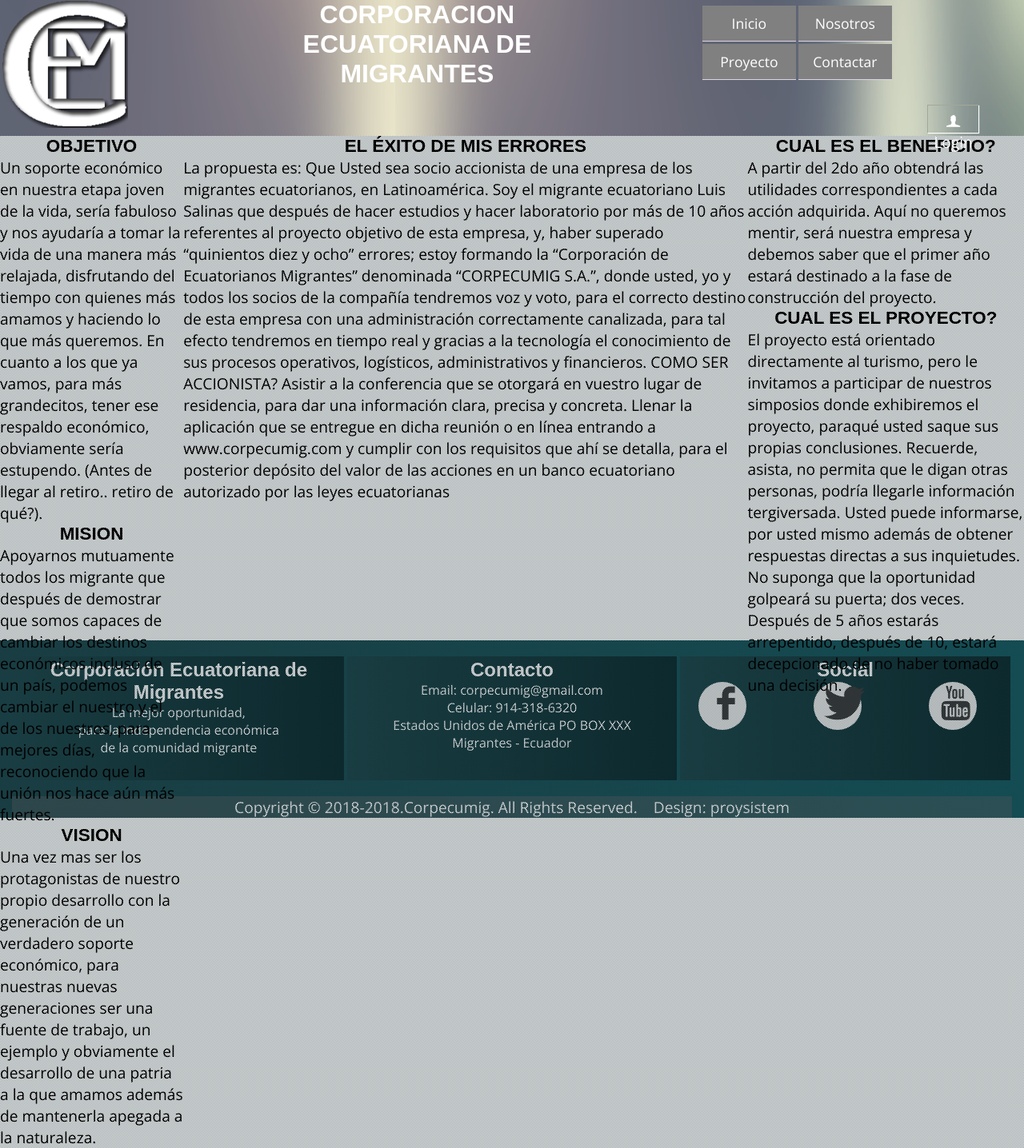
After one commit to proysistem/corpecumig, a Django app: a page that uses corporacion/templates/inicio/propuesta.html in a window 1280 px wide. The commit adds this page. Shown: the whole page at 80% size. Run offline with Django 3.2, Linux system fonts and the light colour scheme; parts of the project's set-up code (start-up, migrations or seed data) failed here and were passed over; some libraries are stand-ins or nearby versions; some web fonts are replaced.

Commit message:
propuesta

```diff
--- a/corporacion/apps/inicio/urls.py
+++ b/corporacion/apps/inicio/urls.py
@@ -1,11 +1,12 @@
 from django.conf.urls import url
 
-from apps.inicio.views import IndexView, proyecto, nosotros, contacto
+from apps.inicio.views import IndexView, proyecto, propuesta, nosotros, contacto
 
 
 urlpatterns = [
     url(r'^$', IndexView, name='iniciar'),
     url(r'^IndProy$', proyecto.as_view(), name='proyecto'),
+    url(r'^IndProp$', propuesta, name='propuesta'),
     url(r'^IndNoso$', nosotros, name='nosotros'),
     url(r'^IndCont$', contacto, name='contacto'),
 ]
--- a/corporacion/apps/inicio/views.py
+++ b/corporacion/apps/inicio/views.py
@@ -30,6 +30,13 @@ class proyecto(ListView):
     success_url = reverse_lazy('inicio:iniciar')
 
 
+def propuesta(request):
+
+    context = {}
+    template = 'inicio/propuesta.html'
+    return render(request, template, context)
+
+
 def contacto(request):
 
     context = {}
--- a/corporacion/static/css/style.css
+++ b/corporacion/static/css/style.css
@@ -165,7 +165,6 @@ input:focus
 .font_small{font-size: small;}
 .font_medium{font-size: medium;}
 .font_large{font-size: large;}
-
 .color_6D7969
 	{
 /*	background: linear-gradient(#6D7969, #6D9969); opacity: 0.8; /* Standard syntax */
--- a/corporacion/static/css/style_main.css
+++ b/corporacion/static/css/style_main.css
@@ -24,7 +24,7 @@ body{
 .fondo_page
 	{
 	width: 100%;
-	height: 84vh;
+	height: 100vh;
 	}
 .back_slide
 	{
@@ -100,16 +100,17 @@ body{
 .group    /* Aplica al grupo de importante y pulse */
 	{
 	width: 100%;
+	font-size: 1.2em;
 	display: flex;
 	justify-content: space-between;
 	}
 .group_orizont-1    /* Aplica a importante */
 	{
-	width: 70%;
+	object-position: left;
 	}
 .group_orizont-2   /* Aplica a pulse*/
 	{
-	width: 25%;
+	width: 08%;
 	}
 .aside_main
 	{
@@ -124,6 +125,12 @@ body{
 	background-color: rgba(31,101,12,0.4);
 	border-bottom: solid 1px #eeddcc;
 	padding: 10px 15px;
+	}
+.color_780827
+	{
+	background: linear-gradient(#510909, #881F1F, #110903); /* Standard syntax */
+	color: #FFF;
+	padding: 5px;
 	}
 /*------------------------ Estilos responsive ----------------------- */
 @media(min-width: 768px){
--- /dev/null
+++ b/corporacion/templates/inicio/propuesta.html
@@ -0,0 +1,55 @@
+{% extends 'base/base_main.html' %}
+
+{% block title %} Home {% endblock title %}</title>
+
+{% block context%}
+			<section class="fondo_page">
+				<article class="back_slide">
+					<div>
+						<div class="group">
+							<div class="group_orizont-1">
+								<p>
+									<h1>OBJETIVO</h1>
+Un soporte económico en nuestra etapa joven de la vida, sería fabuloso y nos ayudaría a tomar la vida de una manera más relajada, disfrutando del tiempo con quienes más amamos y haciendo lo que más queremos.
+En cuanto a los que ya vamos,  para más grandecitos,  tener ese respaldo económico, obviamente sería estupendo. (Antes de llegar al retiro.. retiro de qué?).
+
+<h1>MISION</h1>
+Apoyarnos mutuamente todos los migrante que después de demostrar que somos capaces de cambiar los destinos económicos  incluso de un país, podemos cambiar el nuestro y el de los nuestros, para mejores días, reconociendo que la unión nos hace aún más fuertes.
+
+<h1>VISION</h1>
+Una vez mas ser los protagonistas de nuestro propio desarrollo con la generación de un verdadero soporte económico, para nuestras nuevas generaciones ser una fuente de trabajo, un ejemplo y obviamente el desarrollo de una patria a la que amamos además de mantenerla apegada a la naturaleza.
+
+								</p>
+							</div>
+							<div class="group_orizont-1">
+								<p>
+									<h1>EL ÉXITO DE MIS ERRORES</h1>
+La propuesta es: Que Usted sea socio accionista de una empresa de los migrantes ecuatorianos, en Latinoamérica.
+Soy el migrante ecuatoriano Luis Salinas que después de hacer estudios y hacer laboratorio por más de 10 años referentes al proyecto objetivo de esta empresa, y, haber superado “quinientos diez y ocho” errores; estoy formando la “Corporación de Ecuatorianos Migrantes” denominada “CORPECUMIG  S.A.”, donde usted, yo y todos los socios de la compañía tendremos voz y voto, para el correcto destino de esta empresa con una administración correctamente canalizada,  para tal efecto tendremos en tiempo real y gracias a la tecnología el conocimiento de sus procesos operativos, logísticos, administrativos y financieros.
+COMO SER ACCIONISTA?
+Asistir a la conferencia que se otorgará en vuestro lugar de residencia, para dar una información clara, precisa y concreta.
+Llenar la aplicación que se entregue en dicha reunión o en línea entrando a www.corpecumig.com y cumplir con los requisitos que ahí se detalla, para el posterior depósito del valor de las acciones en un banco ecuatoriano autorizado por las leyes ecuatorianas
+
+								</p>
+							</div>
+							<div class="group_orizont-1">
+								<p>
+									<h1>CUAL ES EL BENEFICIO?</h1>
+A partir del 2do año obtendrá las utilidades correspondientes a cada acción adquirida.
+Aquí no queremos mentir, será nuestra empresa y debemos saber que el primer año estará destinado a la fase de construcción del proyecto.
+
+<h1>CUAL ES EL PROYECTO?</h1>
+El proyecto está orientado directamente al turismo, pero le invitamos a participar de nuestros simposios donde exhibiremos el proyecto, paraqué usted saque sus propias conclusiones.
+ Recuerde, asista, no permita que le digan otras personas, podría llegarle información tergiversada.  Usted puede informarse, por usted mismo además de obtener respuestas directas a sus inquietudes.
+
+No suponga que la oportunidad golpeará su puerta; dos veces.
+
+Después de 5 años estarás arrepentido, después de 10, estará decepcionado de no haber tomado una decisión.
+
+								</p>
+							</div>
+						</div>
+					</div>
+				</article>
+			</section>
+{% endblock context %}
```
Also changed, not shown: corporacion/templates/inicio/proyecto.html (+13 -10 lines), corporacion/static/images/cuenta.jpg (added), corporacion/static/images/enter.jpg (added), corporacion/static/images/importante.png, corporacion/static/images/oportunidad.jpg, corporacion/static/images/pulse.png.
